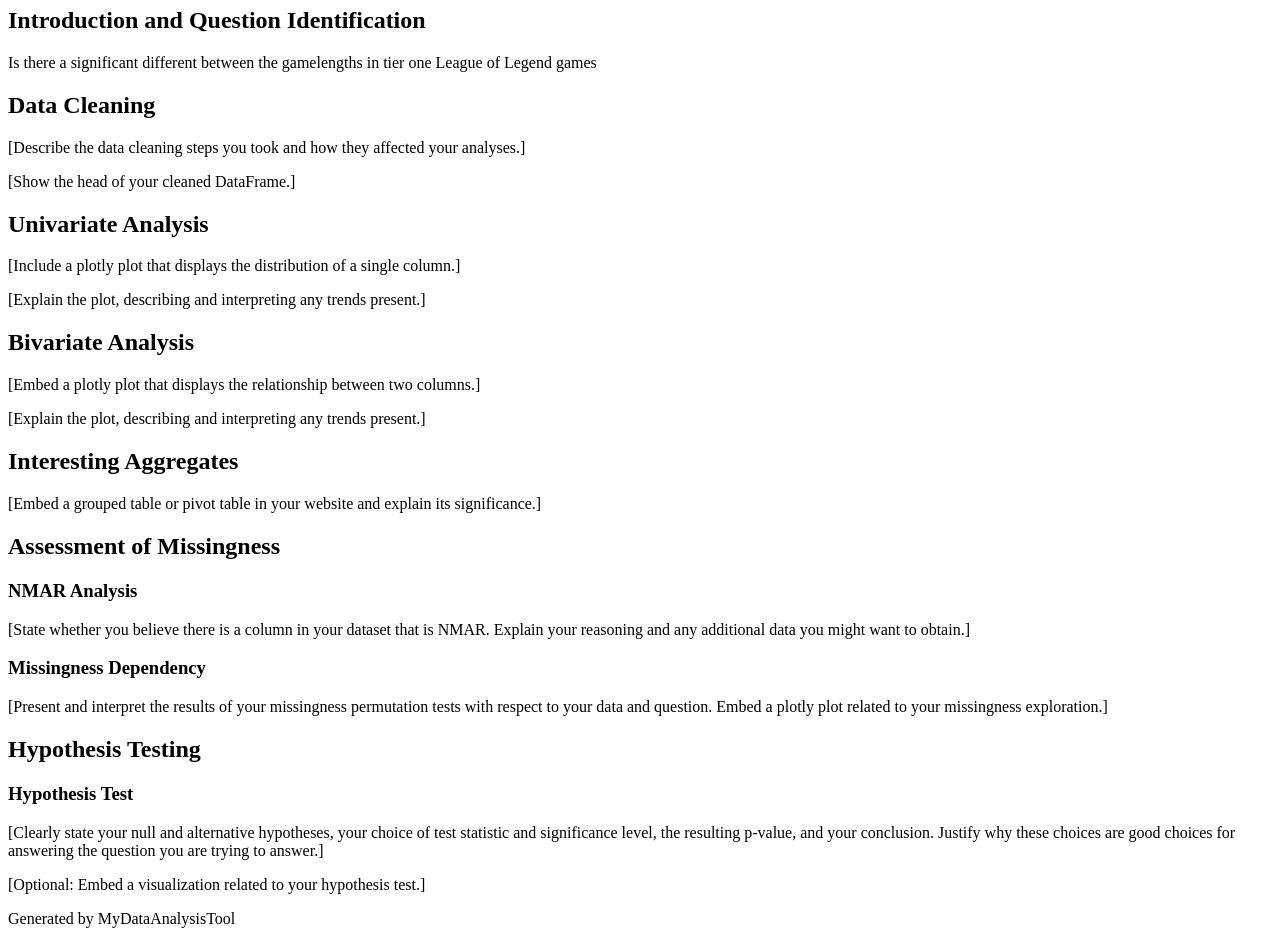
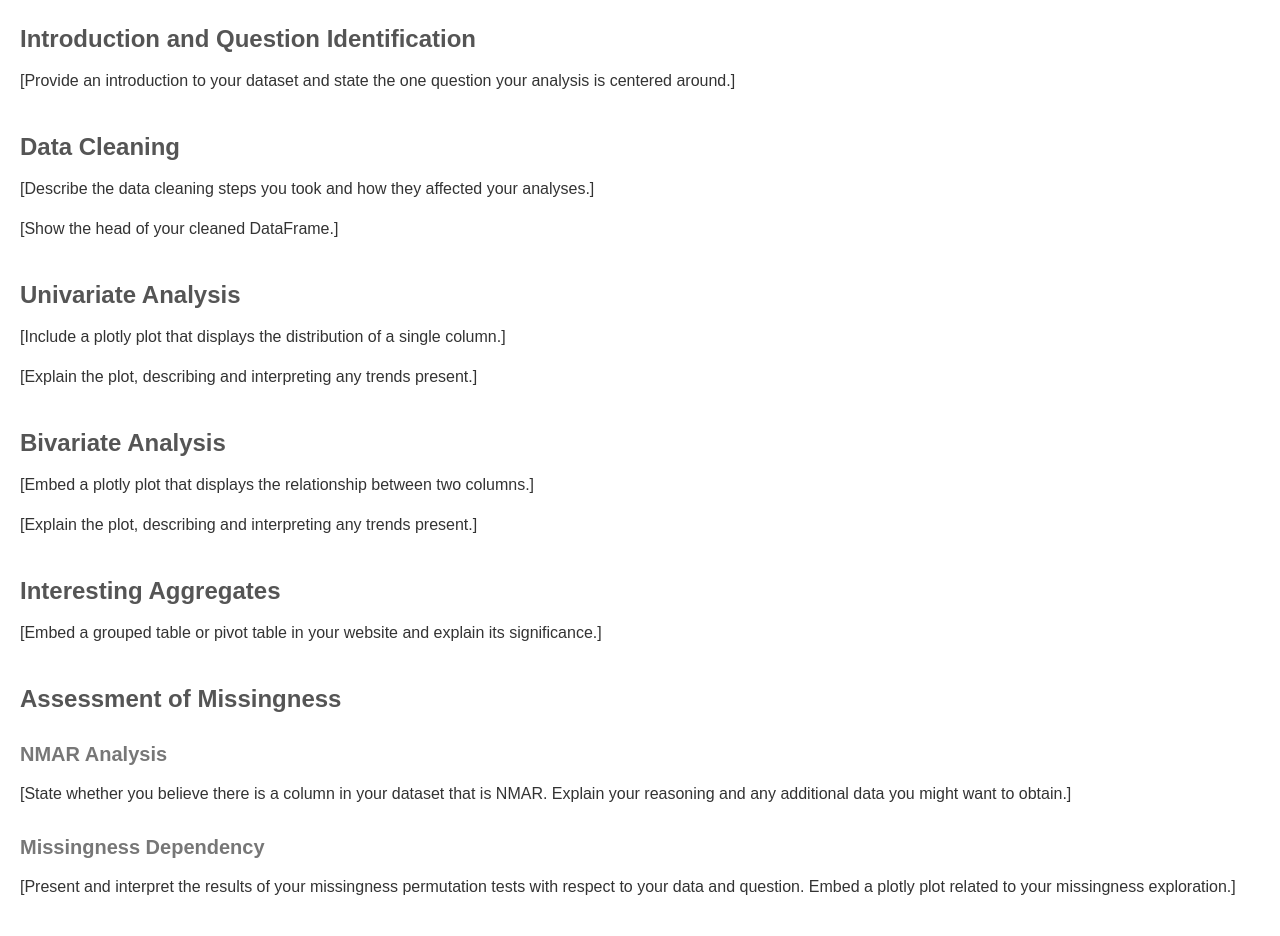
Before and after one commit to jnhuang02/dsc80p3webiste, a plain HTML site: page index.html in a window 1280 px wide. Shown: the part 73-1009 px from the top of the page. Drawn offline with Linux system fonts and the light colour scheme.

Commit message:
Update index.html

```diff
--- a/index.html
+++ b/index.html
@@ -2,38 +2,91 @@
 <html>
 <head>
     <title>Data Analysis Report</title>
+    <style>
+        body {
+            font-family: Arial, sans-serif;
+            margin: 20px;
+        }
+
+        h1 {
+            color: #333;
+            font-size: 32px;
+            margin-bottom: 20px;
+        }
+
+        h2 {
+            color: #555;
+            font-size: 24px;
+            margin-top: 40px;
+            margin-bottom: 10px;
+        }
+
+        h3 {
+            color: #777;
+            font-size: 20px;
+            margin-top: 30px;
+            margin-bottom: 10px;
+        }
+
+        p {
+            color: #333;
+            font-size: 16px;
+            line-height: 1.5;
+        }
+
+        footer {
+            color: #777;
+            font-size: 14px;
+            margin-top: 40px;
+        }
+    </style>
 </head>
 <body>
     <h1>Data Analysis Report</h1>
+
+    <div class="section">
         <h2>Introduction and Question Identification</h2>
-    <p>Is there a significant different between the gamelengths in tier one League of Legend games</p>
+        <p>[Provide an introduction to your dataset and state the one question your analysis is centered around.]</p>
+    </div>
 
+    <div class="section">
         <h2>Data Cleaning</h2>
         <p>[Describe the data cleaning steps you took and how they affected your analyses.]</p>
         <p>[Show the head of your cleaned DataFrame.]</p>
+    </div>
 
+    <div class="section">
         <h2>Univariate Analysis</h2>
         <p>[Include a plotly plot that displays the distribution of a single column.]</p>
         <p>[Explain the plot, describing and interpreting any trends present.]</p>
+    </div>
 
+    <div class="section">
         <h2>Bivariate Analysis</h2>
         <p>[Embed a plotly plot that displays the relationship between two columns.]</p>
         <p>[Explain the plot, describing and interpreting any trends present.]</p>
+    </div>
 
+    <div class="section">
         <h2>Interesting Aggregates</h2>
         <p>[Embed a grouped table or pivot table in your website and explain its significance.]</p>
+    </div>
 
+    <div class="section">
         <h2>Assessment of Missingness</h2>
         <h3>NMAR Analysis</h3>
         <p>[State whether you believe there is a column in your dataset that is NMAR. Explain your reasoning and any additional data you might want to obtain.]</p>
 
         <h3>Missingness Dependency</h3>
         <p>[Present and interpret the results of your missingness permutation tests with respect to your data and question. Embed a plotly plot related to your missingness exploration.]</p>
+    </div>
 
+    <div class="section">
         <h2>Hypothesis Testing</h2>
         <h3>Hypothesis Test</h3>
         <p>[Clearly state your null and alternative hypotheses, your choice of test statistic and significance level, the resulting p-value, and your conclusion. Justify why these choices are good choices for answering the question you are trying to answer.]</p>
         <p>[Optional: Embed a visualization related to your hypothesis test.]</p>
+    </div>
 
     <footer>
         <p>Generated by MyDataAnalysisTool</p>
```
Lines whose indentation alone changed are shown as unchanged.
